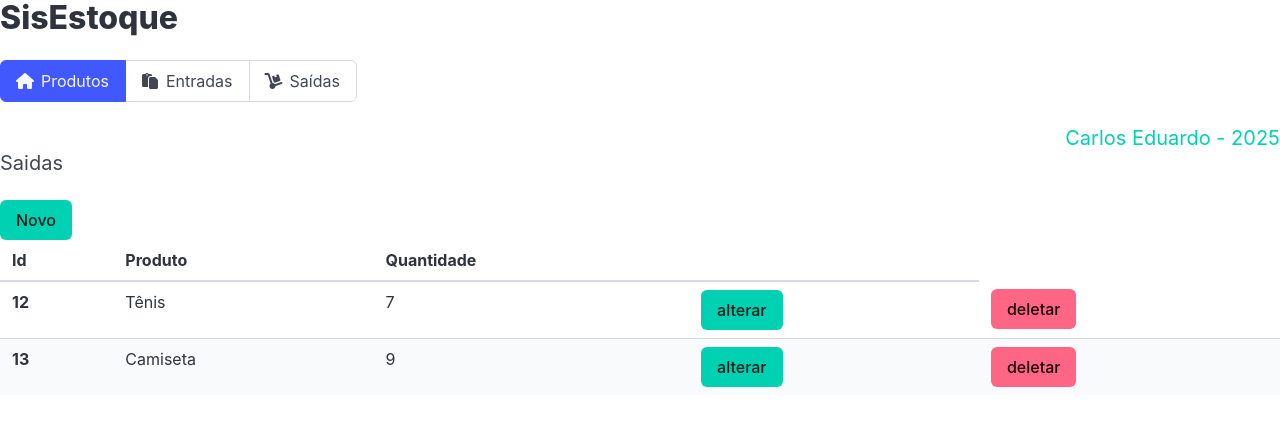
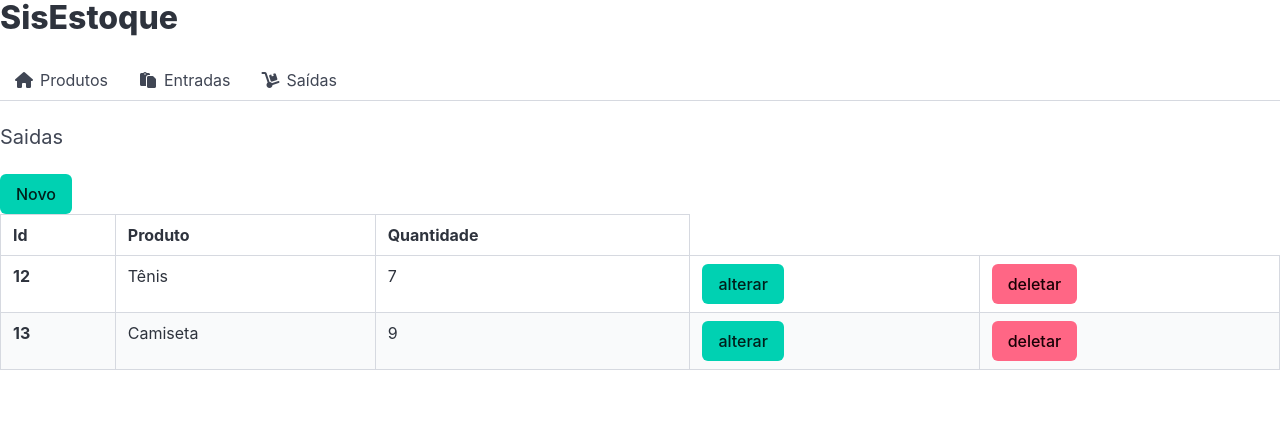
Before and after one commit to jovemcarlos1/sisestoque, a Django app: page /saida/list_saida in a window 1280 px wide. Shown: the top 426 px of the page. Run offline with Django 5.2, Linux system fonts and the light colour scheme; data comes from the database, SQL or seed files in the repository; both versions use the stored data as it was after the commit; some libraries are stand-ins or nearby versions.

Commit message:
update interfaces

```diff
--- a/sisestoque/core/templates/base.html
+++ b/sisestoque/core/templates/base.html
@@ -13,12 +13,9 @@
 
 <body>
     <h1 class="title">SisEstoque</h1>
-    <!-- <a href="{% url 'produto:list_produto' %}">Produtos</a> -->
-    <!-- <a href="{% url 'entrada:list_entrada' %}">Entradas</a>
-    <a href="{% url 'saida:list_saida' %}">Saídas</a> -->
-    <div class="tabs is-toggle">
+    <div class="tabs is-toggled">
       <ul>
-        <li class="is-active">
+        <li>
           <a href="{% url 'produto:list_produto' %}">
             <span class="icon is-small">
               <i class="fa-solid fa-home"></i>
@@ -44,9 +41,6 @@
         </li>
       </ul>
     </div>
-    <div class="navbar-end">
-      <h2 class="subtitle is-5 has-text-primary">Carlos Eduardo - 2025</h2>
-    </div>
     {% block product %}{% endblock %}
     <script src="https://example.com/fontawesome/v6.6.0/js/fontawesome.js" data-auto-replace-svg="nest"></script>
     <script src="https://example.com/fontawesome/v6.6.0/js/solid.js"></script>
--- a/sisestoque/entrada/templates/list_entrada.html
+++ b/sisestoque/entrada/templates/list_entrada.html
@@ -1,13 +1,12 @@
 {% extends 'base.html' %}{% block product %}
 <h2 class="subtitle">Entradas</h2>
 <a class="button is-primary" href="{% url 'entrada:new_entrada' %}">Novo</a>
-<table class="table is-striped is-hoverable is-fullwidth">
+<table class="table is-striped is-hoverable is-fullwidth is-bordered ">
   <thead>
     <tr>
       <th>Id</th>
       <th>Produto</th>
       <th>Quantidade</th>
-      <th></th>
     </tr>
   </thead>
   <tbody>{% for entrada in entradas %}<tr>
--- a/sisestoque/produto/templates/list_produtos.html
+++ b/sisestoque/produto/templates/list_produtos.html
@@ -2,7 +2,7 @@
 {% block product %}
     <h2 class="subtitle">Produtos</h2>
     <a class="button is-primary" href="{% url 'produto:new_produto' %}">Novo</a>
-    <table class="table is-striped is-hoverable is-fullwidth ">
+    <table class="table is-striped is-hoverable is-fullwidth is-bordered ">
         <thead>
             <tr>
                 <th>Id</th>
--- a/sisestoque/produto/templates/new_produto.html
+++ b/sisestoque/produto/templates/new_produto.html
@@ -2,6 +2,7 @@
 {% block product %}
     <p>Novo produto</p>
     <form action="{% url 'produto:new_produto' %}" method="POST">
+
         {% csrf_token %}
         {{ form.as_p }}
     <button class="button is-primary" type="submit">salvar</button>
--- a/sisestoque/saida/templates/list_saida.html
+++ b/sisestoque/saida/templates/list_saida.html
@@ -1,13 +1,12 @@
 {% extends 'base.html' %}{% block product %}
 <h2 class="subtitle">Saidas</h2>
 <a class="button is-primary" href="{% url 'saida:new_saida' %}">Novo</a>
-<table class="table is-striped is-hoverable is-fullwidth">
+<table class="table is-striped is-hoverable is-fullwidth is-bordered ">
   <thead>
     <tr>
       <th>Id</th>
       <th>Produto</th>
       <th>Quantidade</th>
-      <th></th>
     </tr>
   </thead>
   <tbody>{% for saida in saidas %}<tr>
```
Also changed, not shown: sisestoque/db.sqlite3.
